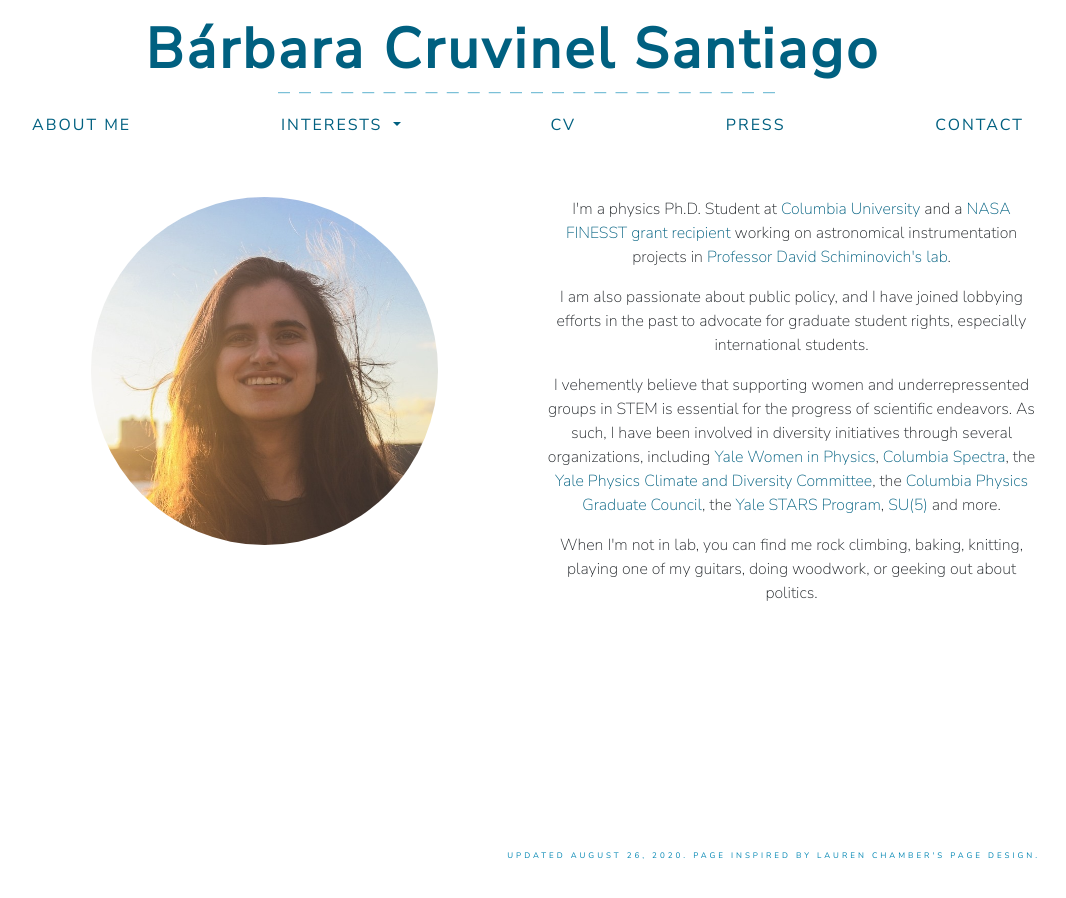
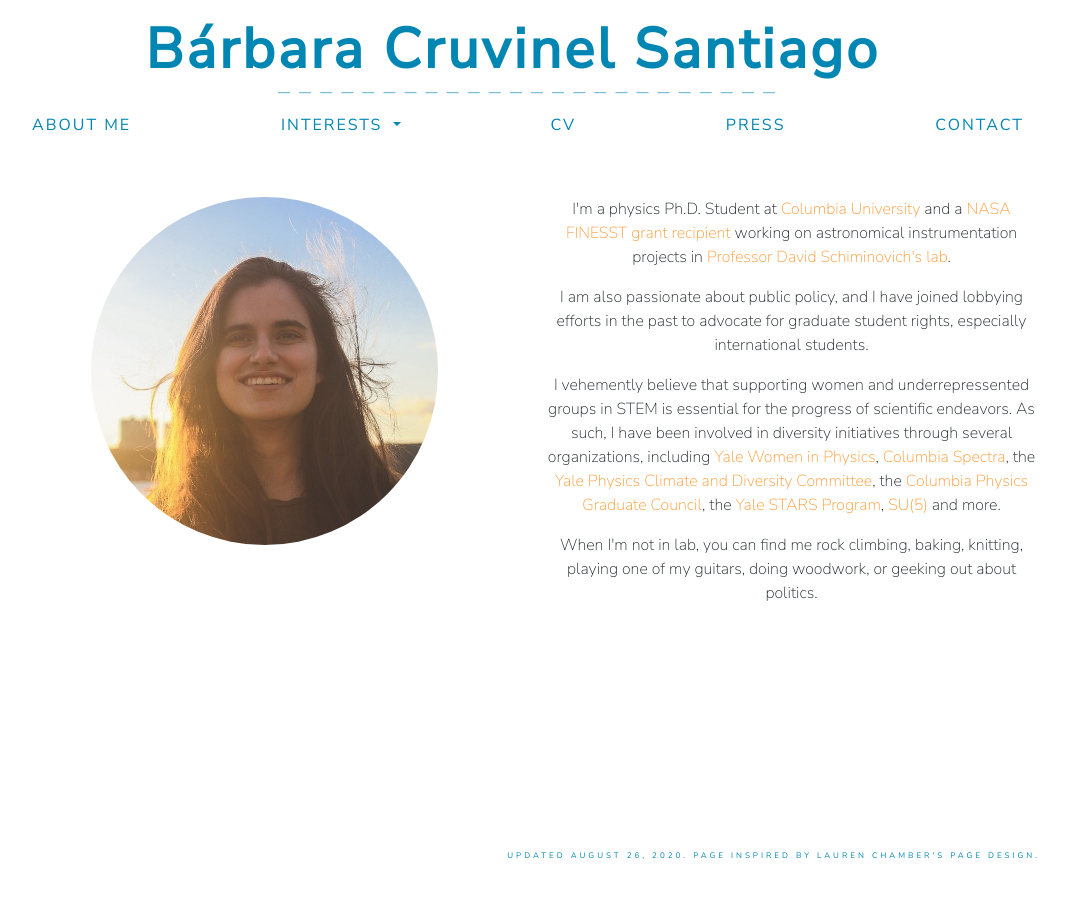
Before and after one commit to barbaracrusan/barbaracrusan.github.io, a Jekyll site: the page built from index.html, in a window 1280 px wide. Shown: the whole page, without its empty margins (112-1178 px from the left). Built offline with Jekyll 4.4.1, drawn with Linux system fonts in a browser that asks for light colours; nearby versions of some CDN libraries.

Commit message:
This link color is giving me a run for my money

```diff
--- a/css/custom.css
+++ b/css/custom.css
@@ -31,7 +31,7 @@
 }
 
 a {
-  color: #006080 !important;
+  color: #ff9933;
   text-decoration: none;
   background-color: transparent;
   -webkit-text-decoration-skip: objects;
```
